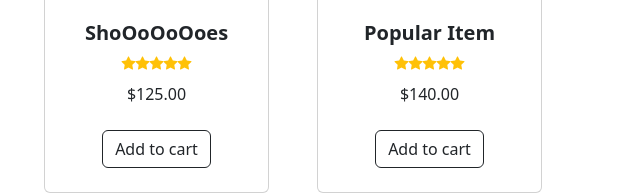
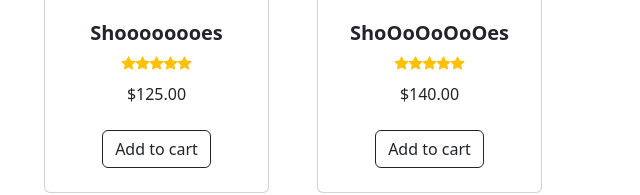
Before and after one commit to ninamaleckosak/SunshineUi, a website: page dist/index.html in a window 1280 px wide. Shown: the part 968-1163 px from the top of the page, 620-1260 px from the left. Drawn offline with nearby package versions, Linux system fonts and the light colour scheme; files whose address does not match are found by name.

Commit message:
Update index.html

```diff
--- a/dist/index.html
+++ b/dist/index.html
@@ -197,7 +197,7 @@
                             <div class="card-body p-4">
                                 <div class="text-center">
                                     <!-- Product name-->
-                                    <h5 class="fw-bolder">ShoOoOoOoes</h5>
+                                    <h5 class="fw-bolder">Shoooooooes</h5>
                                     <!-- Product reviews-->
                                     <div class="d-flex justify-content-center small text-warning mb-2">
                                         <div class="bi-star-fill"></div>
@@ -224,7 +224,7 @@
                             <div class="card-body p-4">
                                 <div class="text-center">
                                     <!-- Product name-->
-                                    <h5 class="fw-bolder">Popular Item</h5>
+                                    <h5 class="fw-bolder">ShoOoOoOoOes</h5>
                                     <!-- Product reviews-->
                                     <div class="d-flex justify-content-center small text-warning mb-2">
                                         <div class="bi-star-fill"></div>
```
